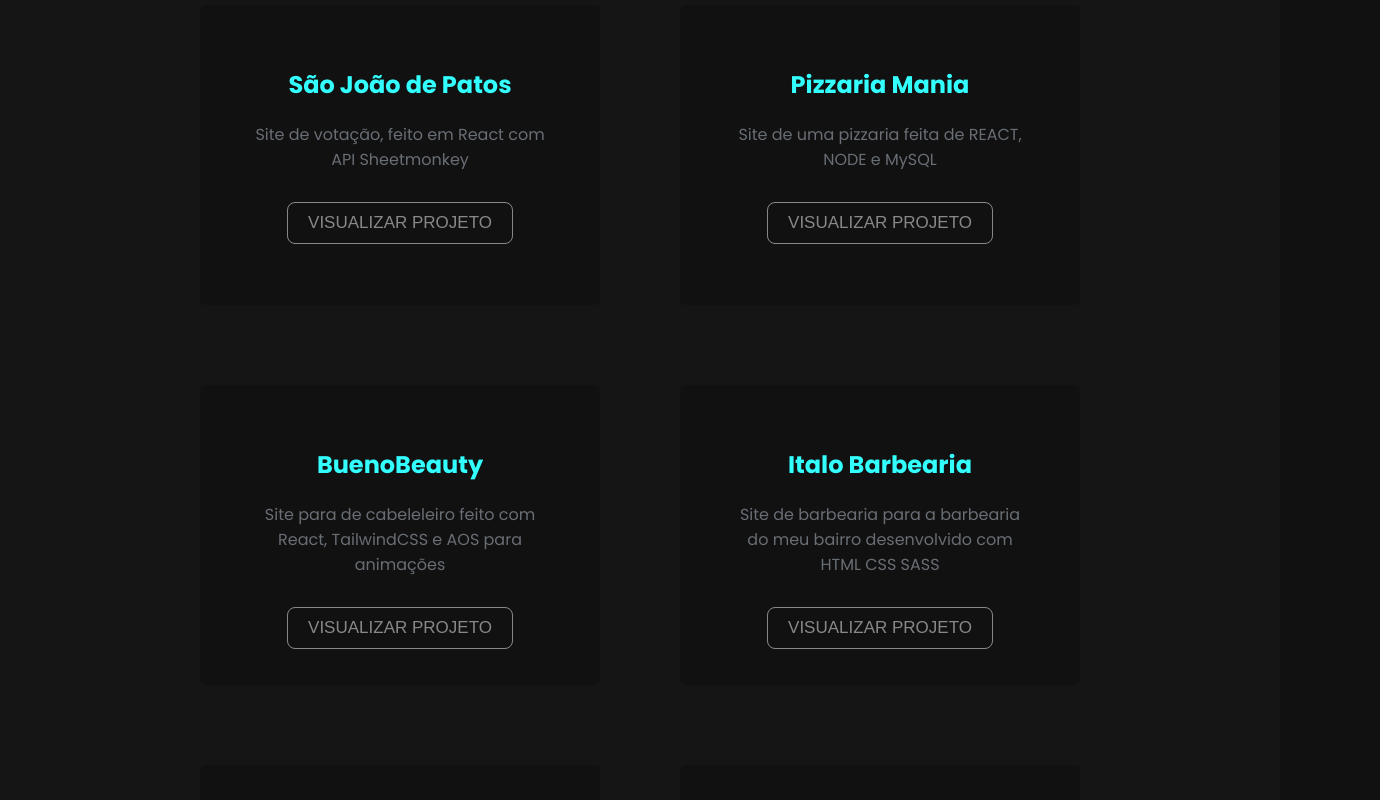
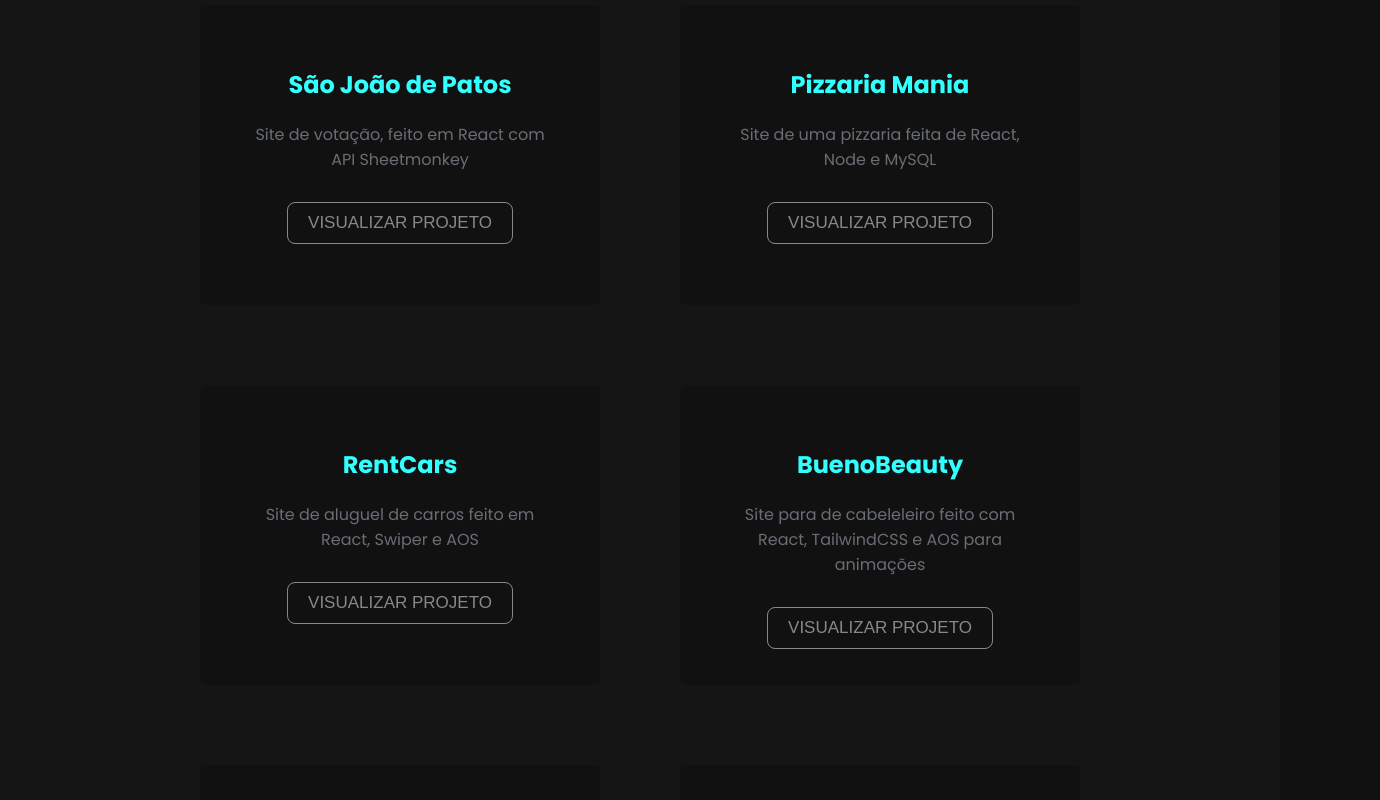
Before and after one commit to RuanDevz/Portfolio, a React (Vite) app in the folder Portfolio/: page / in a window 1280 px wide. Shown: the part 2360-3160 px from the top of the page, 1380 px wide, since content can reach past the window. Built offline with nearby package versions, Linux system fonts and the light colour scheme.

Commit message:
rentcars

```diff
--- a/Portfolio/src/Components/Projetos/Projetos.jsx
+++ b/Portfolio/src/Components/Projetos/Projetos.jsx
@@ -11,8 +11,13 @@
         },
         {
             Title: "Pizzaria Mania",
-            Resumo: "Site de uma pizzaria feita de REACT, NODE e MySQL",
+            Resumo: "Site de uma pizzaria feita de React, Node e MySQL",
             Link: "https://pizzariamania3.vercel.app/"
+        },
+        {
+            Title: "RentCars",
+            Resumo: "Site de aluguel de carros feito em React, Swiper e AOS",
+            Link: "https://rent-cars-tau.vercel.app/"
         },
         {
             Title: "BuenoBeauty",
```
